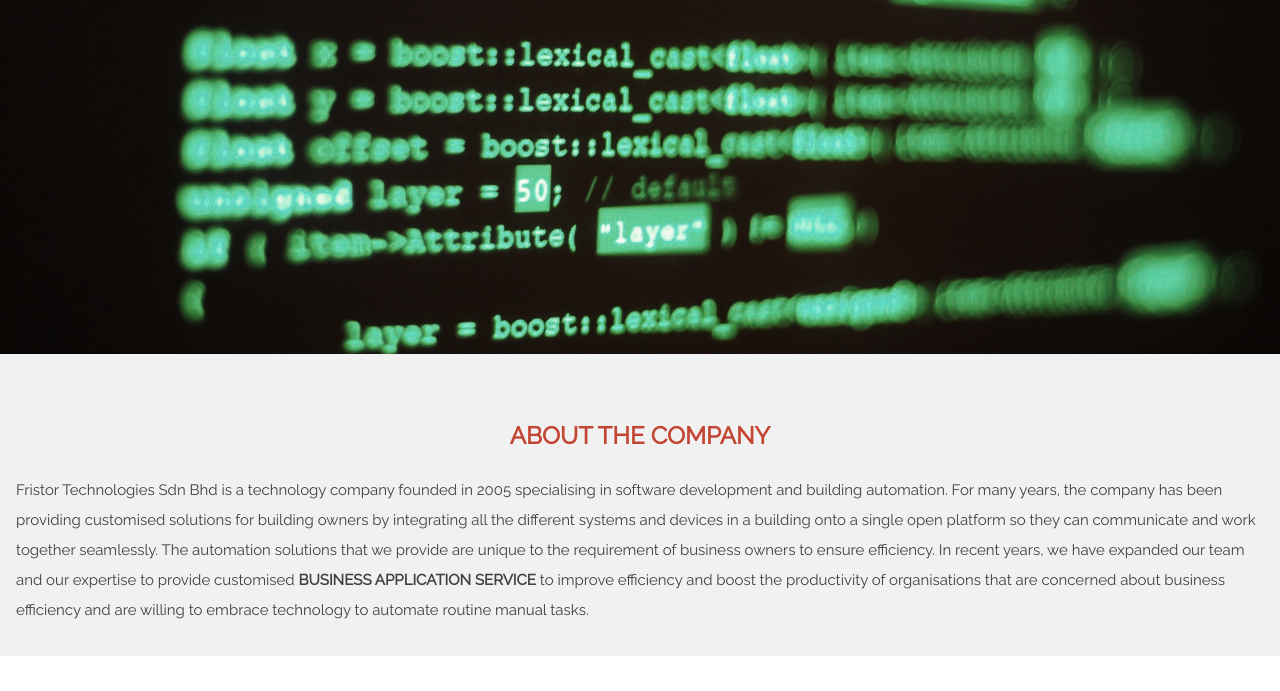
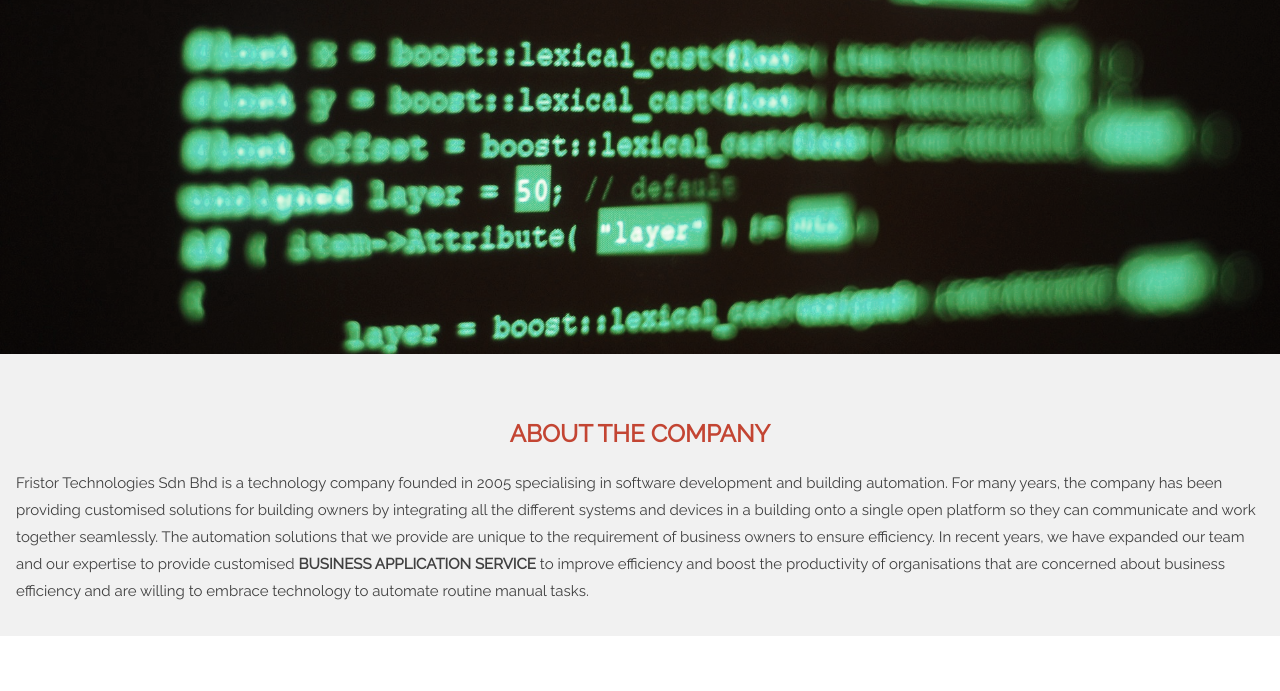
Before and after one commit to mmmazzer/fristor, a plain HTML site: page index.html in a window 1280 px wide. Shown: the part 104-795 px from the top of the page. Drawn offline with nearby package versions, Linux system fonts and the light colour scheme.

Commit message:
Update fristor line

```diff
--- a/fristor.css
+++ b/fristor.css
@@ -3,7 +3,7 @@ body,h1,h2,h3,h4,h5,h6 {font-family: 'Raleway', sans-serif;
 
 body, html {
   height: 100%;
-  line-height: 2.0;
+  line-height: 1.8;
 }
 
 
```
